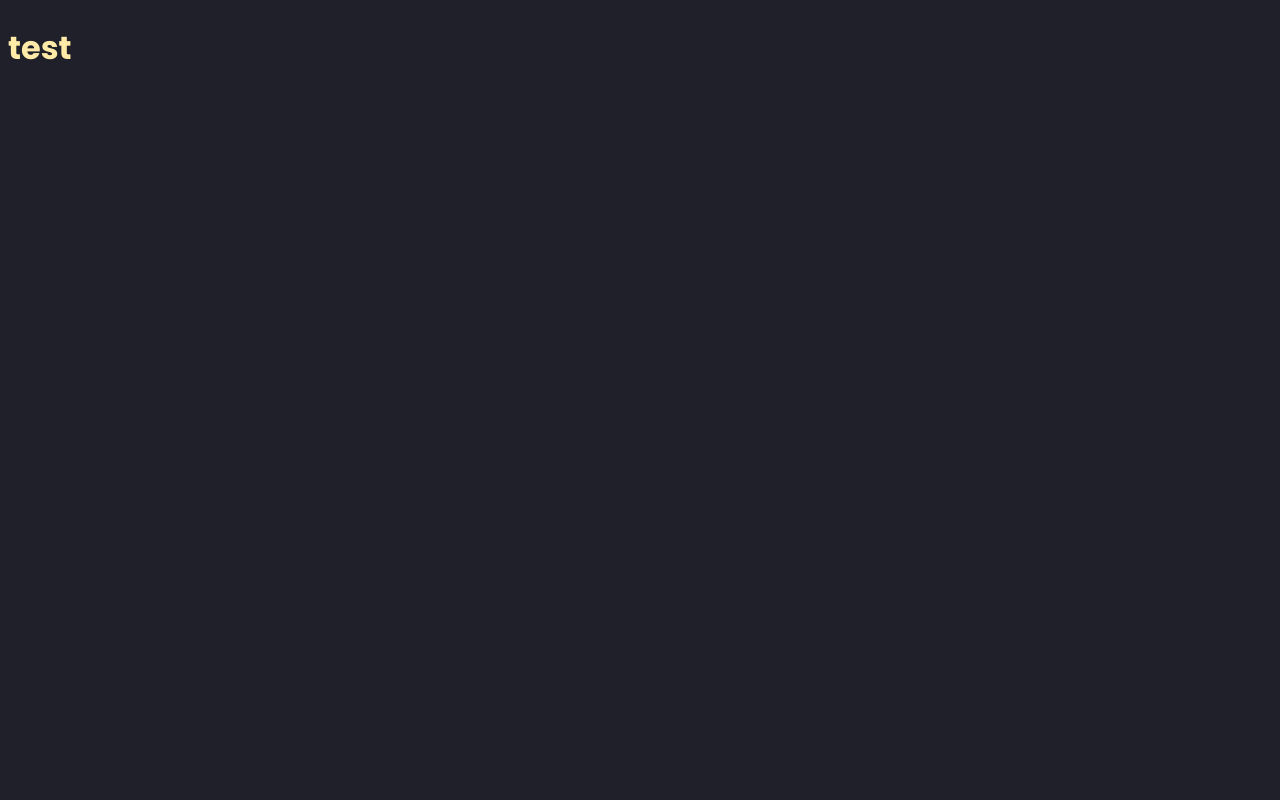
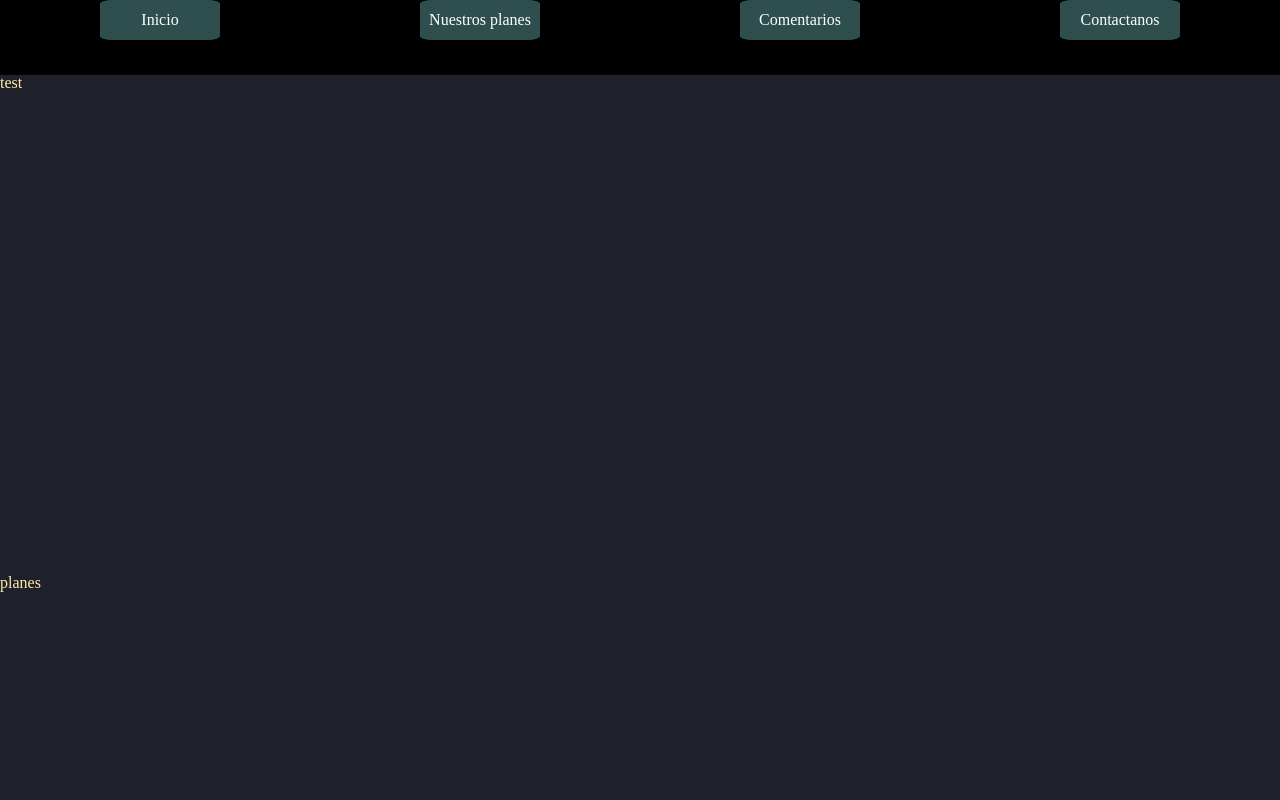
Before and after one commit to agetro2003/proyect_blacklist_frontend, a React (Vite) app: page / in a window 1280 px wide. Shown: the top 800 px of the page. Built offline with nearby package versions, Linux system fonts and the light colour scheme.

Commit message:
add navbar component

```diff
--- a/src/App.jsx
+++ b/src/App.jsx
@@ -5,7 +5,7 @@
 
 import { BrowserRouter as Router, Route, Routes } from "react-router-dom";
 import Home from "./components/Home/home";
-import Login from "./components/Login/Login";
+import Login from "./components/Login/login";
 
 
 function App() {
--- /dev/null
+++ b/src/components/Home/home.css
@@ -0,0 +1,3 @@
+section {
+    height: 500px;
+}
--- a/src/components/Home/home.jsx
+++ b/src/components/Home/home.jsx
@@ -1,12 +1,23 @@
 import React, { useEffect } from "react";
+import './home.css'
 
-
+import Navbar from "../Navbar/navbar";
 const Home = () => {
     return(
         <div>
-            <h1>
+            <Navbar></Navbar>
+            <section id="inicio">
                 test
-            </h1>
+            </section>
+            <section id="planes">
+                planes
+            </section>
+            <section id="opiniones">
+                opiniones
+            </section>
+            <section id="contacto">
+                contactos
+            </section>
         </div>
     );
 };
--- /dev/null
+++ b/src/components/Navbar/navbar.css
@@ -0,0 +1,31 @@
+nav {
+    background-color: black;
+    height: 75px;
+    display: flex;
+    align-items: center;
+
+}
+
+ul{
+    width: 100%;
+    list-style-type: none;
+    display: flex;
+    justify-content: space-around;
+}
+
+li {
+    background-color: darkslategray;
+    width: 120px;
+    display: flex;
+    align-items: center;
+    justify-content: center;
+    height: 40px;
+    border-radius: 10%;
+    }
+
+
+a {
+    text-align: center;
+    text-decoration: none;
+    color: white;
+}
--- /dev/null
+++ b/src/components/Navbar/navbar.jsx
@@ -0,0 +1,23 @@
+import './navbar.css'
+const Navbar = () => {
+    return(
+        <nav>
+            <ul>
+                <li>
+                <a href="#inicio">Inicio</a>
+                </li>
+                <li>
+                <a href="#planes"> Nuestros planes</a>
+                </li>
+                <li>
+                <a href="#opiniones">Comentarios</a>
+                </li>
+                <li>
+                <a href="#contacto">Contactanos</a>
+                </li>
+            </ul>
+       </nav>
+    )
+}
+
+export default Navbar;
--- a/src/index.css
+++ b/src/index.css
@@ -67,3 +67,51 @@
     background-color: #f9f9f9;
   }
 } */
+/* http://meyerweb.com/eric/tools/css/reset/
+   v2.0 | 20110126
+   License: none (public domain)
+*/
+
+html, body, div, span, applet, object, iframe,
+h1, h2, h3, h4, h5, h6, p, blockquote, pre,
+a, abbr, acronym, address, big, cite, code,
+del, dfn, em, img, ins, kbd, q, s, samp,
+small, strike, strong, sub, sup, tt, var,
+b, u, i, center,
+dl, dt, dd, ol, ul, li,
+fieldset, form, label, legend,
+table, caption, tbody, tfoot, thead, tr, th, td,
+article, aside, canvas, details, embed,
+figure, figcaption, footer, header, hgroup,
+menu, nav, output, ruby, section, summary,
+time, mark, audio, video {
+	margin: 0;
+	padding: 0;
+	border: 0;
+	font-size: 100%;
+	font: inherit;
+	vertical-align: baseline;
+}
+/* HTML5 display-role reset for older browsers */
+article, aside, details, figcaption, figure,
+footer, header, hgroup, menu, nav, section {
+	display: block;
+}
+body {
+	line-height: 1;
+}
+ol, ul {
+	list-style: none;
+}
+blockquote, q {
+	quotes: none;
+}
+blockquote:before, blockquote:after,
+q:before, q:after {
+	content: '';
+	content: none;
+}
+table {
+	border-collapse: collapse;
+	border-spacing: 0;
+}
```
